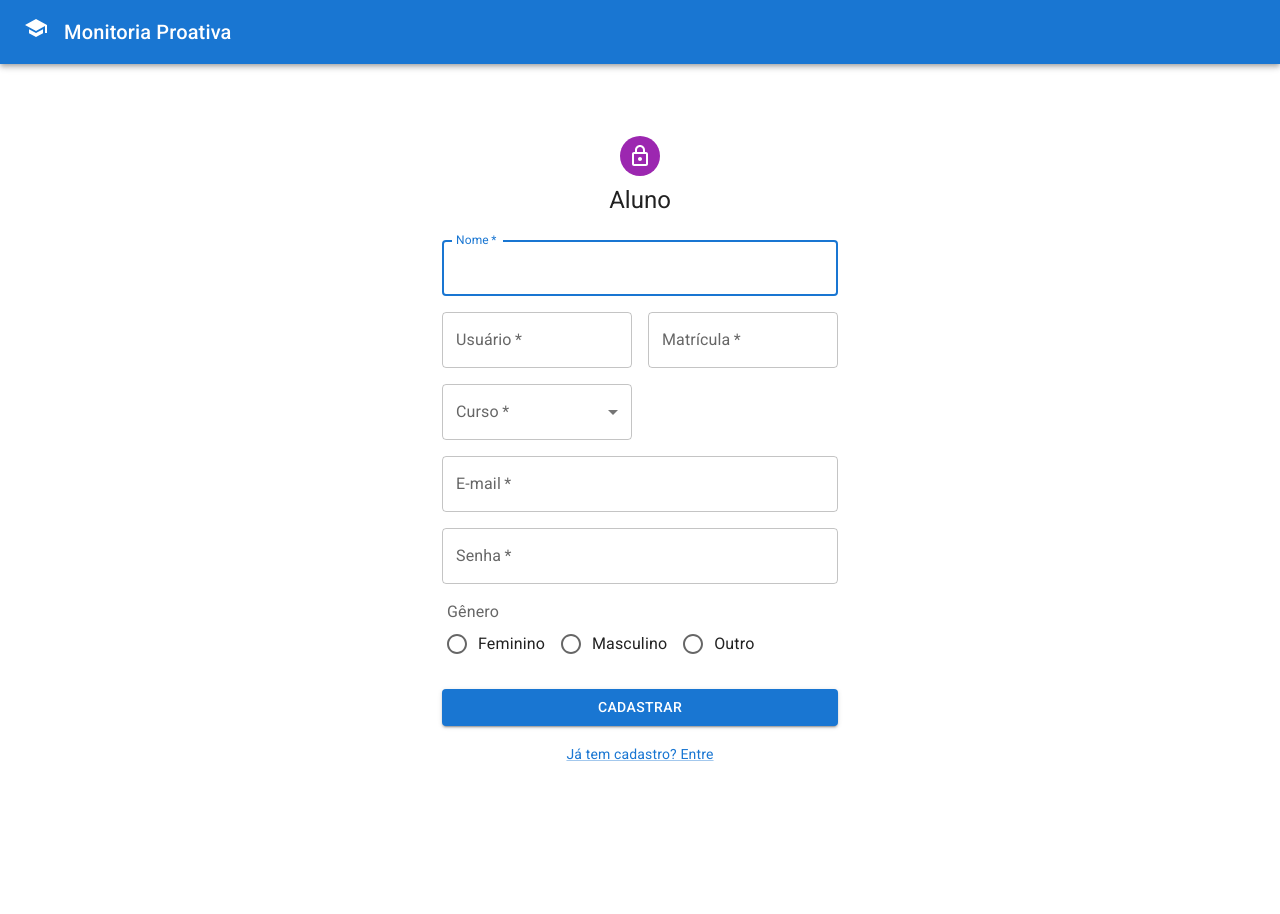
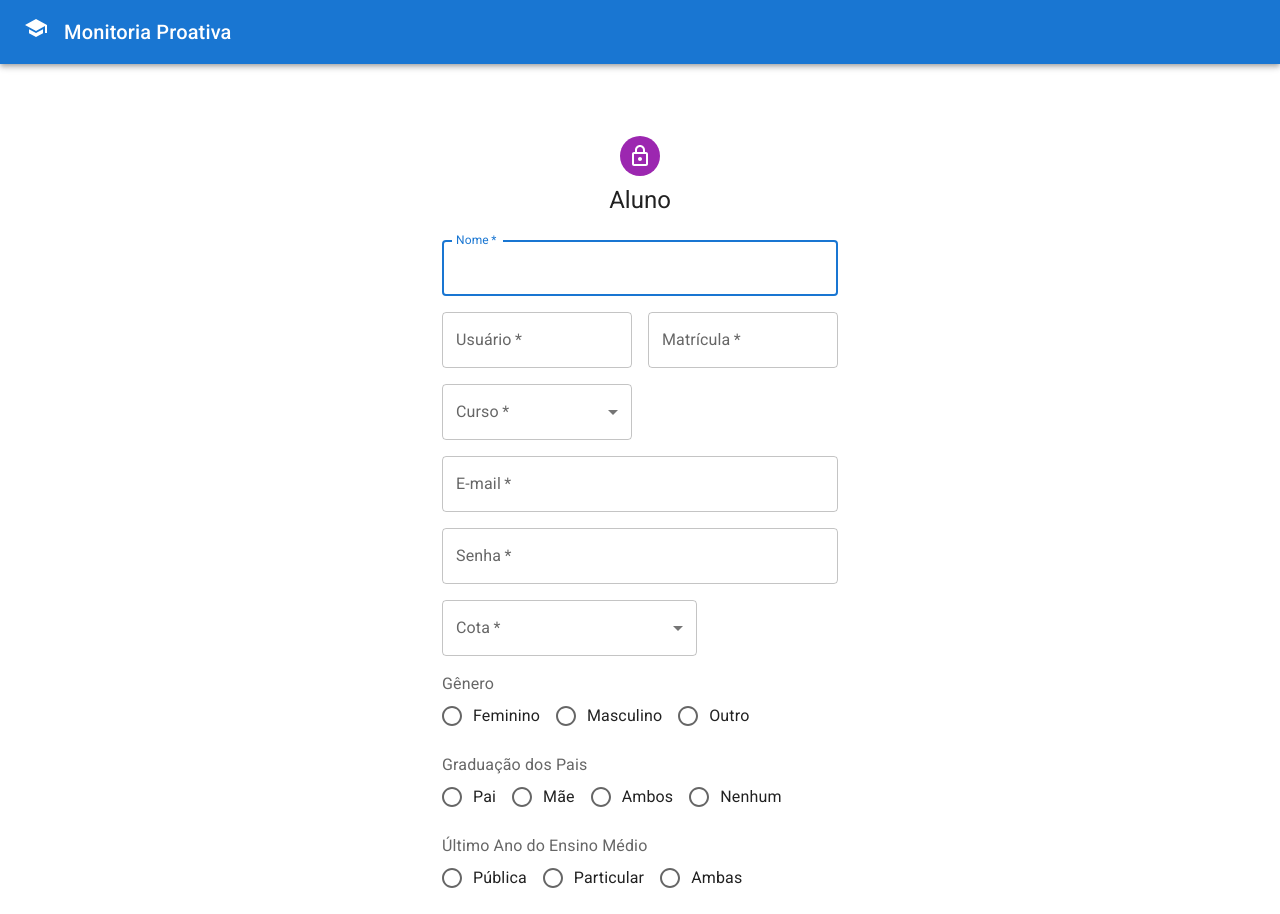
Before and after one commit to GabrielCrespo/monitoring-system-interface, a React (Create React App) app in the folder proactive/: page /signup-student in a window 1280 px wide. Shown: the top 914 px of the page. Built offline with nearby package versions, Linux system fonts and the light colour scheme.

Commit message:
Finalizando formulario de cadastro aluno

```diff
--- a/proactive/src/components/MultipleSelect.js
+++ b/proactive/src/components/MultipleSelect.js
@@ -1,36 +1,17 @@
-import * as React from "react";
+import React, { useState } from "react";
 import Box from "@mui/material/Box";
 import TextField from "@mui/material/TextField";
 
-const courses = [
-  {
-    value: "",
-    label: "",
-  },
-  {
-    value: "CIC",
-    label: "Ciência da Computação",
-  },
-  {
-    value: "LIC",
-    label: "Computação",
-  },
-  {
-    value: "EC",
-    label: "Engenharia de Computação",
-  },
-  {
-    value: "EM",
-    label: "Engenharia Mecatrônica",
-  },
-  {
-    value: "OT",
-    label: "Outro",
-  },
-];
+function mapOptionsToSelect(arr) {
+  return arr.map((option) => (
+    <option key={option.value} value={option.value}>
+      {option.label}
+    </option>
+  ));
+}
 
-export default function SelectTextFields() {
-  const [course, setcourse] = React.useState("");
+export default function SelectTextFields(props) {
+  const [course, setcourse] = useState(null);
 
   const handleChange = (event) => {
     setcourse(event.target.value);
@@ -40,23 +21,18 @@ export default function SelectTextFields() {
     <Box component="form" noValidate autoComplete="off">
       <div>
         <TextField
-          id="course"
-          name="course"
+          id={props.id}
+          name={props.name}
           select
-          label="Curso"
+          label={props.label}
           value={course}
           onChange={handleChange}
           SelectProps={{
             native: true,
           }}
           required
-          autoComplete="family-name"
         >
-          {courses.map((option) => (
-            <option key={option.value} value={option.value}>
-              {option.label}
-            </option>
-          ))}
+          {mapOptionsToSelect(props.array)}
         </TextField>
       </div>
     </Box>
--- a/proactive/src/components/RadioButton.js
+++ b/proactive/src/components/RadioButton.js
@@ -5,14 +5,23 @@ import FormControlLabel from "@mui/material/FormControlLabel";
 import FormControl from "@mui/material/FormControl";
 import FormLabel from "@mui/material/FormLabel";
 
-function RadioButton() {
+function getLabelFromArray(arr) {
+  return arr.map((object, index) => (
+    <FormControlLabel
+      key={index}
+      value={object.value}
+      control={<Radio />}
+      label={object.label}
+    />
+  ));
+}
+
+function RadioButton(props) {
   return (
     <FormControl component="fieldset">
-      <FormLabel component="legend">Gênero</FormLabel>
-      <RadioGroup row aria-label="gender" name="gender">
-        <FormControlLabel value="female" control={<Radio />} label="Feminino" />
-        <FormControlLabel value="male" control={<Radio />} label="Masculino" />
-        <FormControlLabel value="other" control={<Radio />} label="Outro" />
+      <FormLabel component="legend">{props.type}</FormLabel>
+      <RadioGroup row aria-label={props.label} name={props.name}>
+        {getLabelFromArray(props.array)}
       </RadioGroup>
     </FormControl>
   );
--- a/proactive/src/components/SignUp.js
+++ b/proactive/src/components/SignUp.js
@@ -14,6 +14,11 @@ import Birthday from "./Birthday";
 import RadioButton from "./RadioButton";
 import MultipleSelect from "./MultipleSelect";
 import MaskRegistration from "./Mask";
+import genders from "../informations/genders";
+import parentsGraduation from "../informations/parentsGraduation";
+import lastSchoolYear from "../informations/lastSchoolYear";
+import courses from "../informations/courses";
+import quotas from "../informations/quotas";
 
 const theme = createTheme();
 
@@ -31,6 +36,8 @@ function SignUp(props) {
       email: data.get("email"),
       password: data.get("password"),
       gender: data.get("gender"),
+      graduation: data.get("graduation"),
+      school: data.get("school"),
     });
   };
 
@@ -87,11 +94,16 @@ function SignUp(props) {
                   id="registration"
                   name="registration"
                   label="Matrícula"
-                  autoComplete="family-name"
+                  autoComplete="off"
                 />
               </Grid>
               <Grid item xs={12} sm={6}>
-                <MultipleSelect />
+                <MultipleSelect
+                  id="course"
+                  name="course"
+                  label="Curso"
+                  array={courses}
+                />
               </Grid>
               <Grid item xs={12} sm={6}>
                 <Birthday />
@@ -117,9 +129,38 @@ function SignUp(props) {
                   autoComplete="new-password"
                 />
               </Grid>
-            </Grid>
-            <Grid item xs={12} paddingTop="16px" paddingLeft="5px">
-              <RadioButton />
+              <Grid item xs={12}>
+                <MultipleSelect
+                  id="quota"
+                  name="quotas"
+                  label="Cota"
+                  array={quotas}
+                />
+              </Grid>
+              <Grid item xs={12}>
+                <RadioButton
+                  array={genders}
+                  type="Gênero"
+                  label="gender"
+                  name="gender"
+                />
+              </Grid>
+              <Grid item xs={12} paddingTop="16px" paddingLeft="5px">
+                <RadioButton
+                  array={parentsGraduation}
+                  type="Graduação dos Pais"
+                  label="graduation"
+                  name="graduation"
+                />
+              </Grid>
+              <Grid item xs={12} paddingTop="16px" paddingLeft="5px">
+                <RadioButton
+                  array={lastSchoolYear}
+                  type="Último Ano do Ensino Médio"
+                  label="school"
+                  name="school"
+                />
+              </Grid>
             </Grid>
             <Button
               type="submit"
--- /dev/null
+++ b/proactive/src/informations/courses.js
@@ -0,0 +1,28 @@
+const courses = [
+  {
+    value: "",
+    label: "",
+  },
+  {
+    value: "ciência da computação",
+    label: "Ciência da Computação",
+  },
+  {
+    value: "computação",
+    label: "Computação",
+  },
+  {
+    value: "engenharia de computação",
+    label: "Engenharia de Computação",
+  },
+  {
+    value: "engenharia mecatrônica",
+    label: "Engenharia Mecatrônica",
+  },
+  {
+    value: "outro",
+    label: "Outro",
+  },
+];
+
+export default courses;
--- /dev/null
+++ b/proactive/src/informations/genders.js
@@ -0,0 +1,16 @@
+const genders = [
+  {
+    value: "feminino",
+    label: "Feminino",
+  },
+  {
+    value: "masculino",
+    label: "Masculino",
+  },
+  {
+    value: "outro",
+    label: "Outro",
+  },
+];
+
+export default genders;
--- /dev/null
+++ b/proactive/src/informations/lastSchoolYear.js
@@ -0,0 +1,16 @@
+const lastSchoolYear = [
+  {
+    value: "pública",
+    label: "Pública",
+  },
+  {
+    value: "privada",
+    label: "Particular",
+  },
+  {
+    value: "ambas",
+    label: "Ambas",
+  },
+];
+
+export default lastSchoolYear;
--- /dev/null
+++ b/proactive/src/informations/parentsGraduation.js
@@ -0,0 +1,20 @@
+const parentsGraduation = [
+  {
+    value: "pai",
+    label: "Pai",
+  },
+  {
+    value: "mãe",
+    label: "Mãe",
+  },
+  {
+    value: "ambos",
+    label: "Ambos",
+  },
+  {
+    value: "nenhum",
+    label: "Nenhum",
+  },
+];
+
+export default parentsGraduation;
--- /dev/null
+++ b/proactive/src/informations/quotas.js
@@ -0,0 +1,28 @@
+const quotas = [
+  {
+    value: "",
+    label: "",
+  },
+  {
+    value: "escola pública",
+    label: "Escola Pública",
+  },
+  {
+    value: "escola pública ppi",
+    label: "Escola Pública - PPI",
+  },
+  {
+    value: "Escola Pública - baixa renda",
+    label: "Escola Pública - Baixa Renda",
+  },
+  {
+    value: "ppi alta renda",
+    label: "PPI - Alta Renda",
+  },
+  {
+    value: "sem cota",
+    label: "Sem Cota",
+  },
+];
+
+export default quotas;
```
